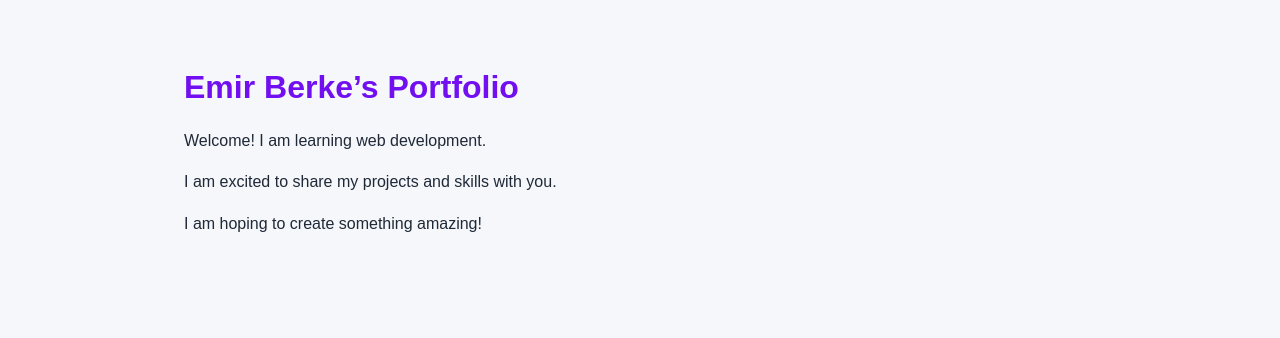
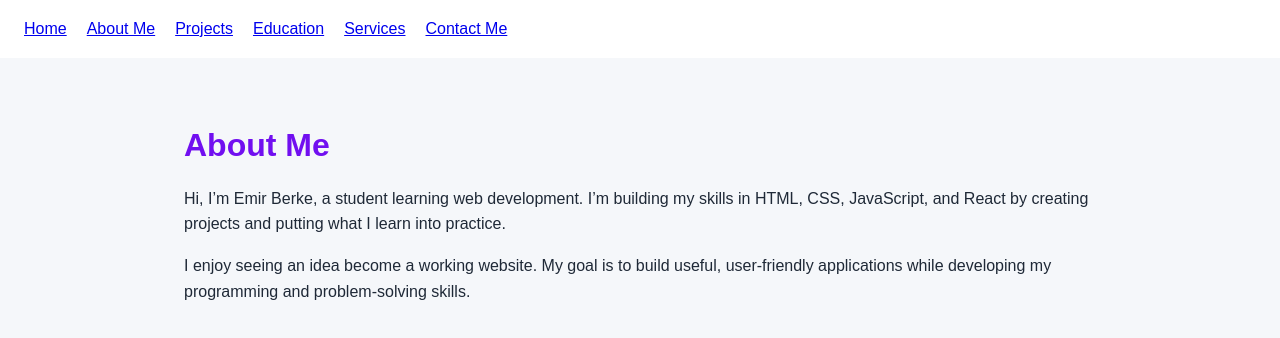
Before and after one commit to Emir-berke/react-portfolio, a React (Vite) app: page /about in a window 1280 px wide. Shown: the top 338 px of the page. Built offline with nearby package versions, Linux system fonts and the light colour scheme.

Commit message:
Add six portfolio pages and navigation

```diff
--- a/package.json
+++ b/package.json
@@ -11,7 +11,8 @@
   },
   "dependencies": {
     "react": "^19.2.8",
-    "react-dom": "^19.2.8"
+    "react-dom": "^19.2.8",
+    "react-router": "^8.4.0"
   },
   "devDependencies": {
     "@eslint/js": "^10.0.1",
--- a/src/App.css
+++ b/src/App.css
@@ -11,3 +11,10 @@ h1 {
 p {
   line-height: 1.6;
 }
+nav {
+  display: flex;
+  flex-wrap: wrap;
+  gap: 20px;
+  padding: 20px 24px;
+  background-color: #ffffff;
+}
--- a/src/App.jsx
+++ b/src/App.jsx
@@ -1,8 +1,36 @@
+import { BrowserRouter, Routes, Route, Link } from 'react-router'
 import './App.css'
+
 import Home from './pages/Home'
+import About from './pages/About'
+import Projects from './pages/Projects'
+import Education from './pages/Education'
+import Services from './pages/Services'
+import Contact from './pages/Contact'
 
 function App() {
-  return <Home />
+  return (
+    <BrowserRouter>
+     <nav>
+  <Link to="/">Home</Link>
+  <Link to="/about">About Me</Link>
+  <Link to="/projects">Projects</Link>
+  <Link to="/education">Education</Link>
+  <Link to="/services">Services</Link>
+  <Link to="/contact">Contact Me</Link>
+</nav>
+
+
+      <Routes>
+        <Route path="/" element={<Home />} />
+        <Route path="/about" element={<About />} />
+        <Route path="/projects" element={<Projects />} />
+        <Route path="/education" element={<Education />} />
+        <Route path="/services" element={<Services />} />
+        <Route path="/contact" element={<Contact />} />
+      </Routes>
+    </BrowserRouter>
+  )
 }
 
 export default App
--- /dev/null
+++ b/src/pages/About.jsx
@@ -0,0 +1,20 @@
+function About() {
+  return (
+    <main>
+<h1>About Me</h1>
+      <p>
+        Hi, I’m Emir Berke, a student learning web development.
+        I’m building my skills in HTML, CSS, JavaScript, and React
+        by creating projects and putting what I learn into practice.
+      </p>
+      <p>
+        I enjoy seeing an idea become a working website. My goal is
+        to build useful, user-friendly applications while developing
+        my programming and problem-solving skills.
+      </p>
+
+    </main>
+  )
+}
+
+export default About
--- /dev/null
+++ b/src/pages/Contact.jsx
@@ -0,0 +1,10 @@
+function Contact() {
+  return (
+    <main>
+      <h1>Contact Me</h1>
+      <p>Get in touch to discuss my work or a project.</p>
+    </main>
+  )
+}
+
+export default Contact
--- /dev/null
+++ b/src/pages/Education.jsx
@@ -0,0 +1,10 @@
+function Education() {
+  return (
+    <main>
+      <h1>My Education</h1>
+      <p>Here I will share my education and qualifications.</p>
+    </main>
+  )
+}
+
+export default Education
--- /dev/null
+++ b/src/pages/Projects.jsx
@@ -0,0 +1,10 @@
+function Projects() {
+  return (
+    <main>
+      <h1>My Projects</h1>
+      <p>Explore the projects I am working on.</p>
+    </main>
+  )
+}
+
+export default Projects
--- /dev/null
+++ b/src/pages/Services.jsx
@@ -0,0 +1,10 @@
+function Services() {
+  return (
+    <main>
+      <h1>My Services</h1>
+      <p>Here I will describe the services I offer.</p>
+    </main>
+  )
+}
+
+export default Services
```
Also changed, not shown: 1 other file (tests, documents, lock files or other folders).
